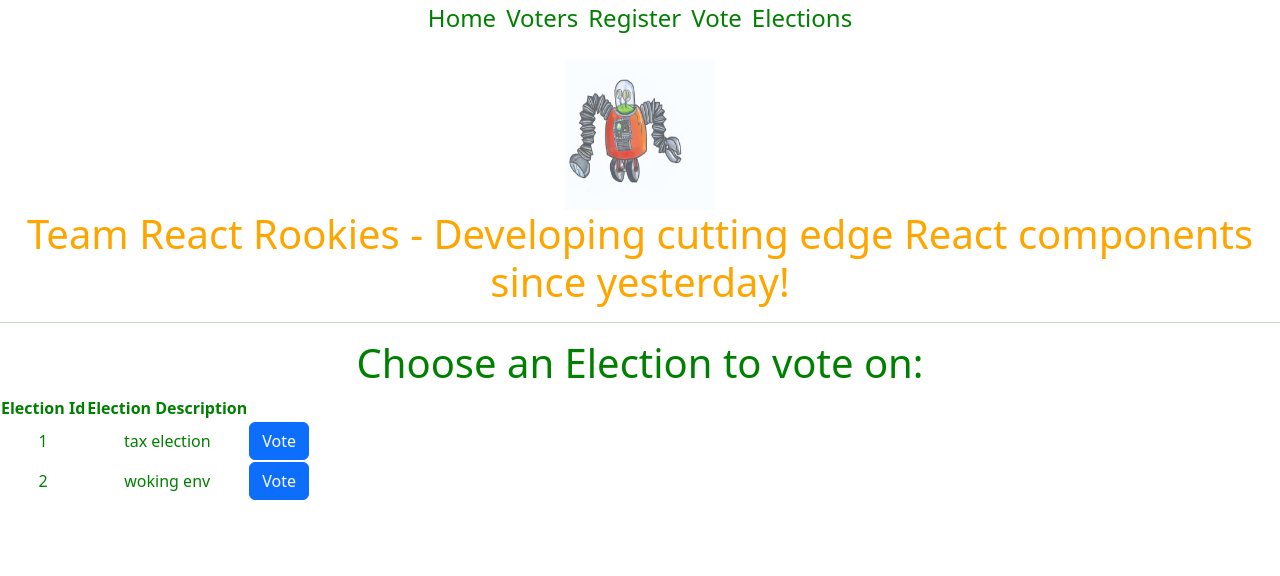
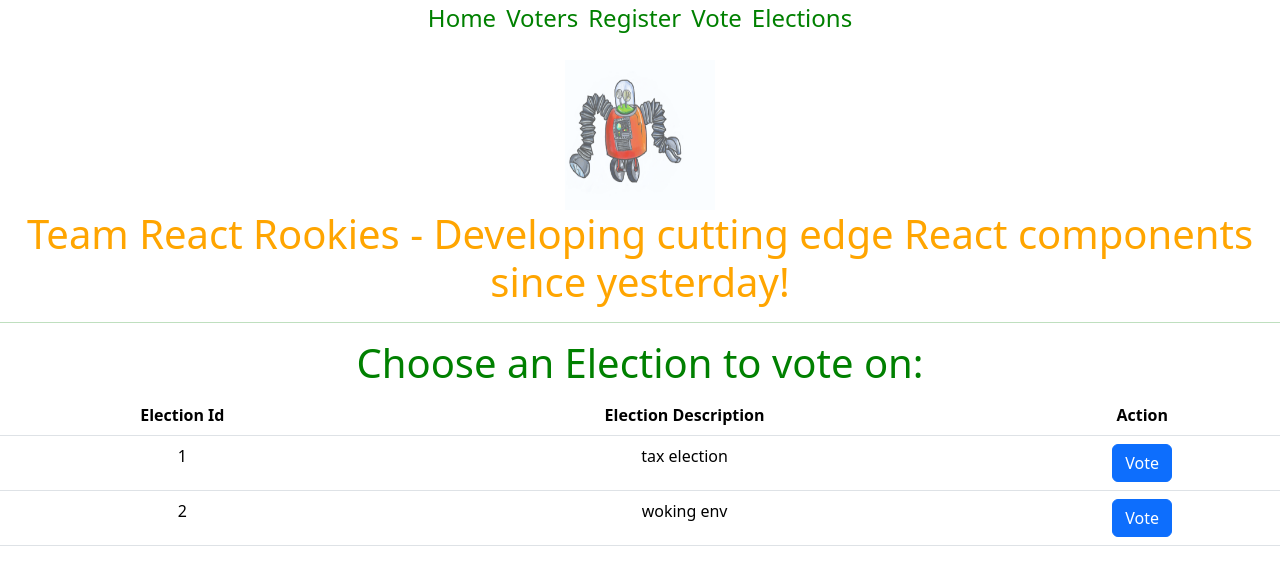
Before and after one commit to agermenos/bootcamp, a React (Create React App) app: page /vote in a window 1280 px wide. Shown: the top 576 px of the page. Built offline with nearby package versions, Linux system fonts and the light colour scheme; data requests are answered from the project's data file.

Commit message:
Fixing table update that got overwritten

```diff
--- a/src/components/BallotTable.js
+++ b/src/components/BallotTable.js
@@ -7,11 +7,12 @@ function BallotTable ({ballots, onVote}) {
     return  (
         <div>
         <h1>Choose an Election to vote on: </h1>
-        <table>
+        <table className="table">
                 <thead>
                     <tr>
                         <th>Election Id</th>
                         <th>Election Description</th>
+                        <th>Action</th>
                     </tr>
                 </thead>
                 <tbody>
```
